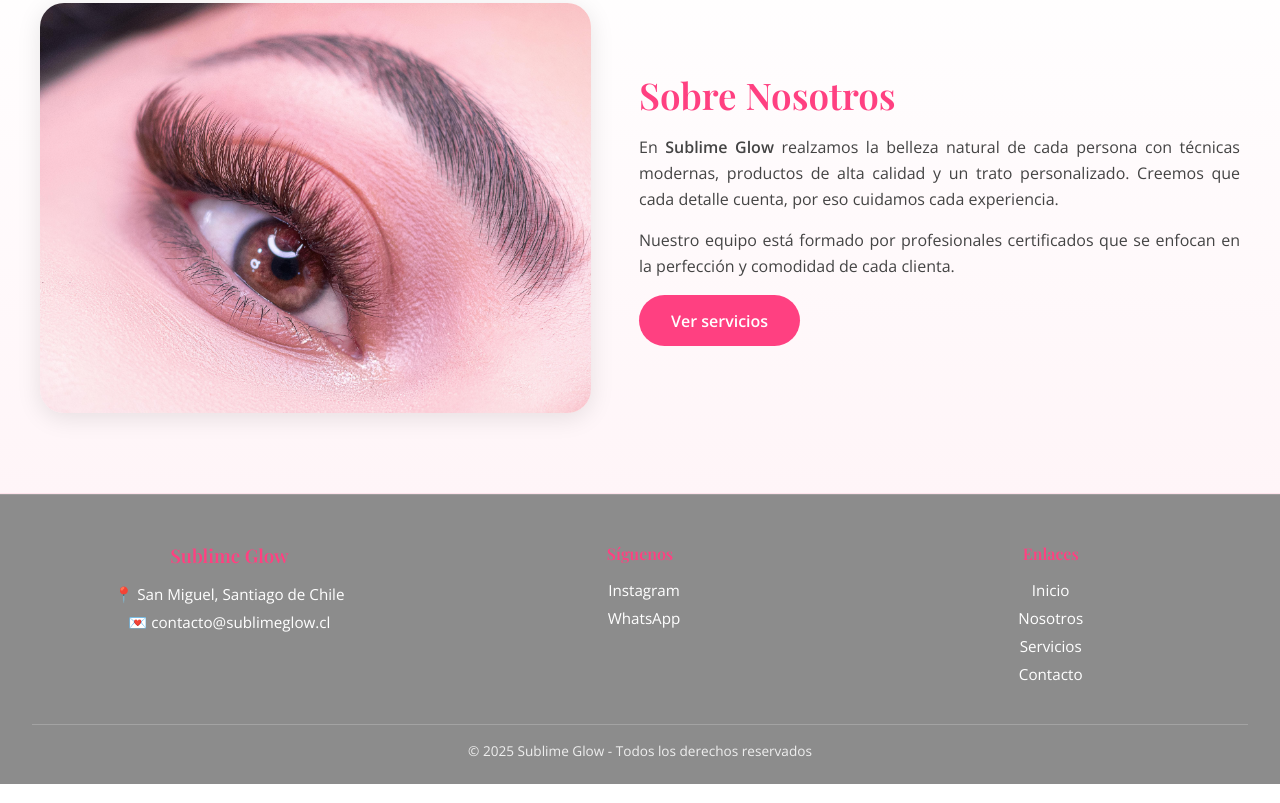
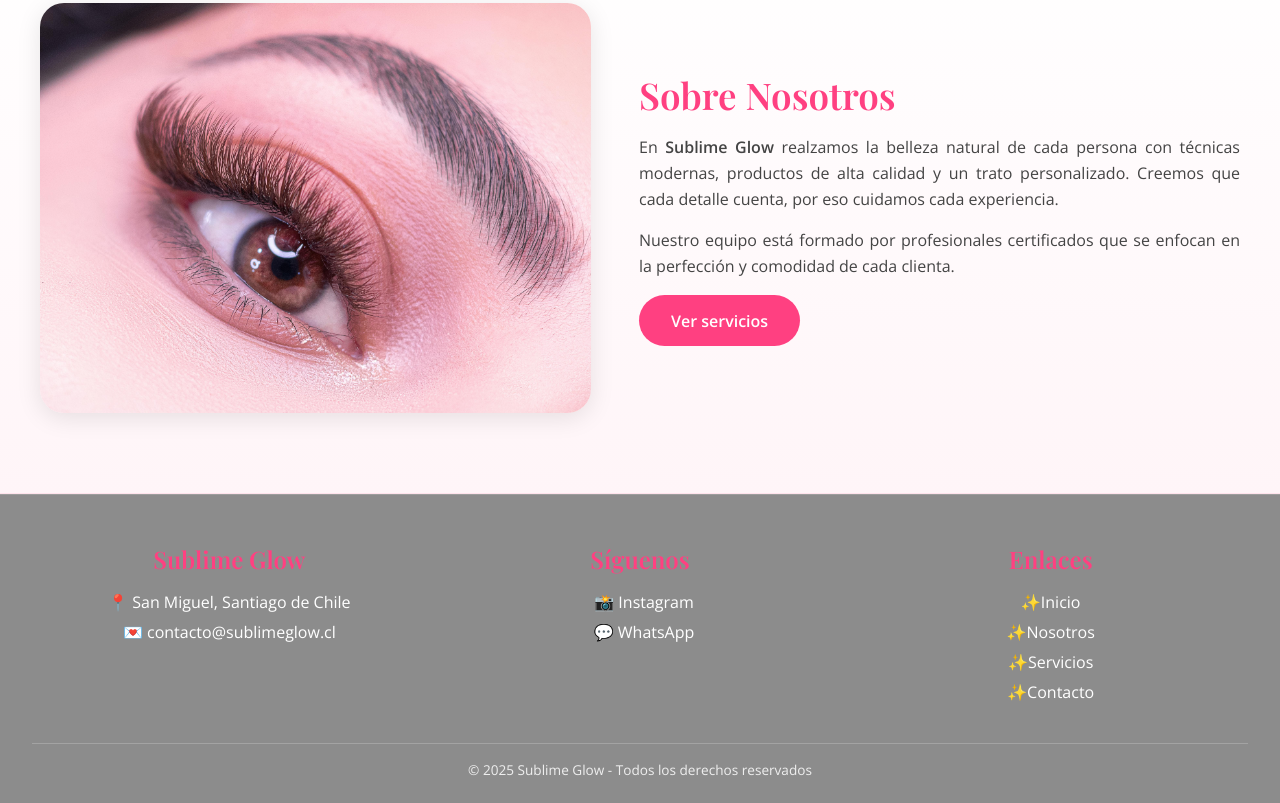
Before and after one commit to Agledis/SublimeG_Produccion, a plain HTML site: page index.html in a window 1280 px wide. Shown: the part 1653-2456 px from the top of the page. Drawn offline with nearby package versions, Linux system fonts and the light colour scheme.

Commit message:
version actualizada de sublime

```diff
--- a/index.html
+++ b/index.html
@@ -9,6 +9,8 @@
   <meta name="keywords" content="estética San Miguel, micropigmentación, cejas, pestañas, depilación, belleza, Sublime Glow, estética profesional, extensión de pestañas, microblading">
   <meta name="author" content="Sublime Glow">
   <link rel="canonical" href="https://www.sublimeglow.cl/">
+  <link rel="preload" as="image" href="img/logo.png">
+
 
   <!-- Open Graph -->
   <meta property="og:title" content="Sublime Glow | Estética profesional en San Miguel">
@@ -148,8 +150,10 @@
 
 
 <!-- ===== CONTACTO / FOOTER ===== -->
+
+
 <!-- ===== FOOTER PREMIUM ===== -->
-<footer class="footer-premium">
+<footer id="contacto" class="footer-premium">
   <div class="footer-contenedor">
     <div class="footer-info">
       <h3>Sublime Glow</h3>
@@ -160,20 +164,20 @@
     <div class="footer-redes">
       <h4>Síguenos</h4>
       <a href="https://www.instagram.com/sublimeglow___" target="_blank" class="social-icon">
-        <i class="fa-brands fa-instagram"></i> Instagram
+        <i class="fa-brands fa-instagram"></i> 📸 Instagram
       </a>
      <a href="https://wa.me/56969038808" target="_blank" class="social-icon" aria-label="WhatsApp Sublime Glow">
-  <i class="fa-brands fa-whatsapp"></i> WhatsApp
+  <i class="fa-brands fa-whatsapp"></i> 💬 WhatsApp
 </a>
 
     </div>
 
     <div class="footer-menu">
       <h4>Enlaces</h4>
-      <a href="#inicio">Inicio</a>
-      <a href="#nosotros">Nosotros</a>
-      <a href="#servicios">Servicios</a>
-      <a href="#contacto">Contacto</a>
+      <a href="#inicio"> ✨Inicio</a>
+      <a href="#nosotros"> ✨Nosotros</a>
+      <a href="#servicios"> ✨Servicios</a>
+      <a href="#contacto"> ✨Contacto</a>
     </div>
   </div>
 
--- a/style.css
+++ b/style.css
@@ -334,6 +334,7 @@
   margin-bottom: 1rem;
   color: var(--color-principal);
   font-family: var(--fuenteHeading);
+  font-size: 1.5rem;
 }
 
 .footer-contenedor p,
@@ -342,7 +343,7 @@
   display: block;
   color: #fff;
   text-decoration: none;
-  font-size: 0.95rem;
+  font-size: 1rem;
   transition: all 0.3s ease;
 }
 
```
Also changed, not shown: img/logo.png.
